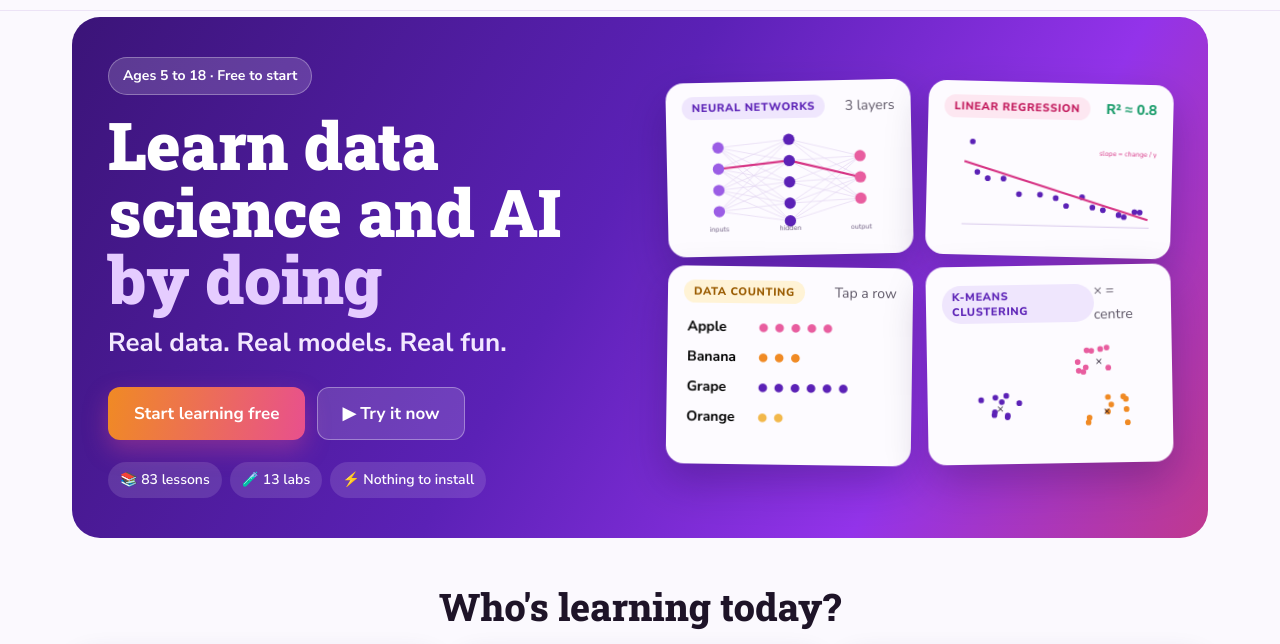
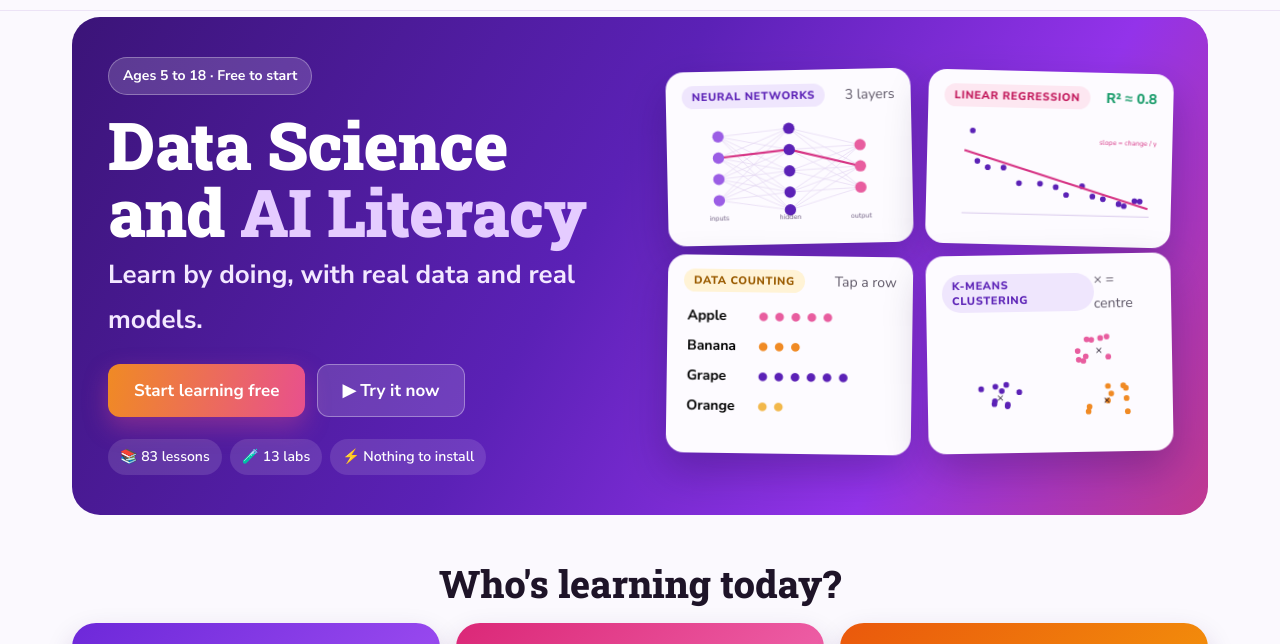
Before and after one commit to bihjane/Data-science-and-AI-K-12-teaching-tools, a plain HTML site: page ifisa-academy-app/index.html in a window 1280 px wide. Shown: the part 56-700 px from the top of the page. Drawn offline with Linux system fonts and the light colour scheme.

Commit message:
Headline: Data Science and AI Literacy
Co-Authored-By: Claude Opus 5.5 <noreply@anthropic.com>
Claude-Session: https://claude.ai/code/session_018G9rgJVnS48YANnhgbmXcE

```diff
--- a/ifisa-academy-app/index.html
+++ b/ifisa-academy-app/index.html
@@ -1037,8 +1037,8 @@ function landingPage() { const nLab = D.labs.length, nLes = D.courses.reduce((a,
   const tones = ["a", "b", "c", "d"];
   return `<section class="lhero hx"><div class="lhl">
     <span class="hxchip">Ages 5 to 18 · Free to start</span>
-    <h1>Learn data science and AI <span>by doing</span></h1>
-    <p class="lead">Real data. Real models. Real fun.</p>
+    <h1>Data Science and <span>AI Literacy</span></h1>
+    <p class="lead">Learn by doing, with real data and real models.</p>
     <div class="lcta"><a class="btn hot" href="#signin" data-startfree="1">Start learning free</a><button class="btn glass" data-scroll="sandbox">▶ Try it now</button></div>
     <div class="hxfacts"><span>📚 ${nLes} lessons</span><span>🧪 ${nLab} labs</span><span>⚡ Nothing to install</span></div></div>
     ${heroCards()}</section>
@@ -1494,7 +1494,7 @@ function render() {
   document.querySelectorAll("[data-nav]").forEach(a => a.classList.toggle("on", h === a.dataset.nav || (a.dataset.nav === "home" && (h.startsWith("c-") || h.startsWith("learn/")))));
   const mm = h.match(/^c-([a-z0-9]+)(?:-(m\d\d))?$/);
   if (D && !learner() && (h === "signin" || signStep.role || signStep.pinFor)) { html = signInPage(); document.title = "Sign in - IFISA Academy"; }
-  else if (D && !learner() && !["demo", "about", "shop", "feedback", "plans", "myclass"].includes(h)) { html = landingPage(); document.title = "IFISA Academy - Data Science and AI for Students"; }
+  else if (D && !learner() && !["demo", "about", "shop", "feedback", "plans", "myclass"].includes(h)) { html = landingPage(); document.title = "IFISA Academy - Data Science and AI Literacy"; }
   else if (h === "demo") { html = filmPage(); FM = { i: 0, playing: false, muted: FM.muted, timer: null, tr: FM.tr === lang ? lang : null }; setTimeout(() => filmDo("title"), 30); }
   else if (h === "search" && q) html = searchPage(q);
   else if (mm && course(mm[1])) { const c = course(mm[1]); const m = mm[2] && c.modules.find(x => x.id === mm[2]); html = m ? modulePage(c, m) : coursePage(c); document.title = (m ? modName(m) + " - " : "") + c.short + " - IFISA Academy Projects"; }
```
